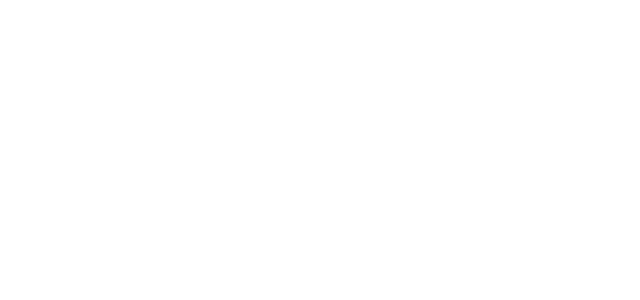
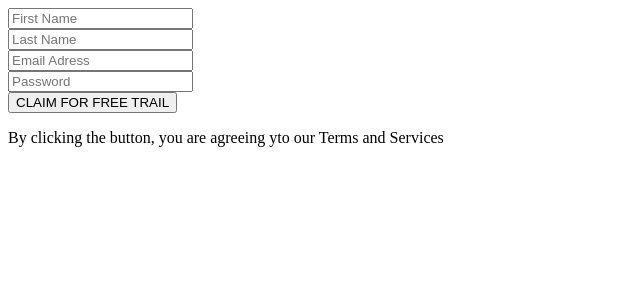
Before and after one commit to LeandroCalcabrini/Intro-component-with-sign-up-form, a React (Vite) app: page / in a window 1280 px wide. Shown: the top 300 px of the page, without its empty margins (0-640 px from the left). Built offline with nearby package versions, Linux system fonts and the light colour scheme.

Commit message:
estructura basica de formulario

```diff
--- a/src/App.jsx
+++ b/src/App.jsx
@@ -1,9 +1,59 @@
+import { useState } from 'react';
 import './App.css'
 
 function App() {
 
+ const [data, setData] = useState({
+  nombre:'',
+  apellido:'',
+  email:'',
+  password:'',
+ })
+
   return (
     <>
+    <form action="">
+      <div>
+        <input
+        type="text"
+        id='firstName'
+        placeholder='First Name'
+        name='firsName'
+        value={data.firstName}/>
+        <span></span>
+      </div>
+      <div>
+        <input
+        type="text"
+        id='lastName'
+        placeholder='Last Name'
+        name='lastName'
+        value={data.lastName}/>
+        <span></span>
+      </div>
+      <div>
+        <input
+        type="email"
+        id='email'
+        placeholder='Email Adress'
+        name='email'
+        value={data.email}/>
+        <span></span>
+      </div>
+      <div>
+        <input
+        type="password"
+        id='password'
+        name='password'
+        placeholder='Password'
+        value={data.password}/>
+        <span></span>
+      </div>
+
+    <button>CLAIM FOR FREE TRAIL</button>
+    <p>By clicking the button, you are agreeing yto our <span>Terms and Services</span></p>
+
+    </form>
     </>
   )
 }
```
